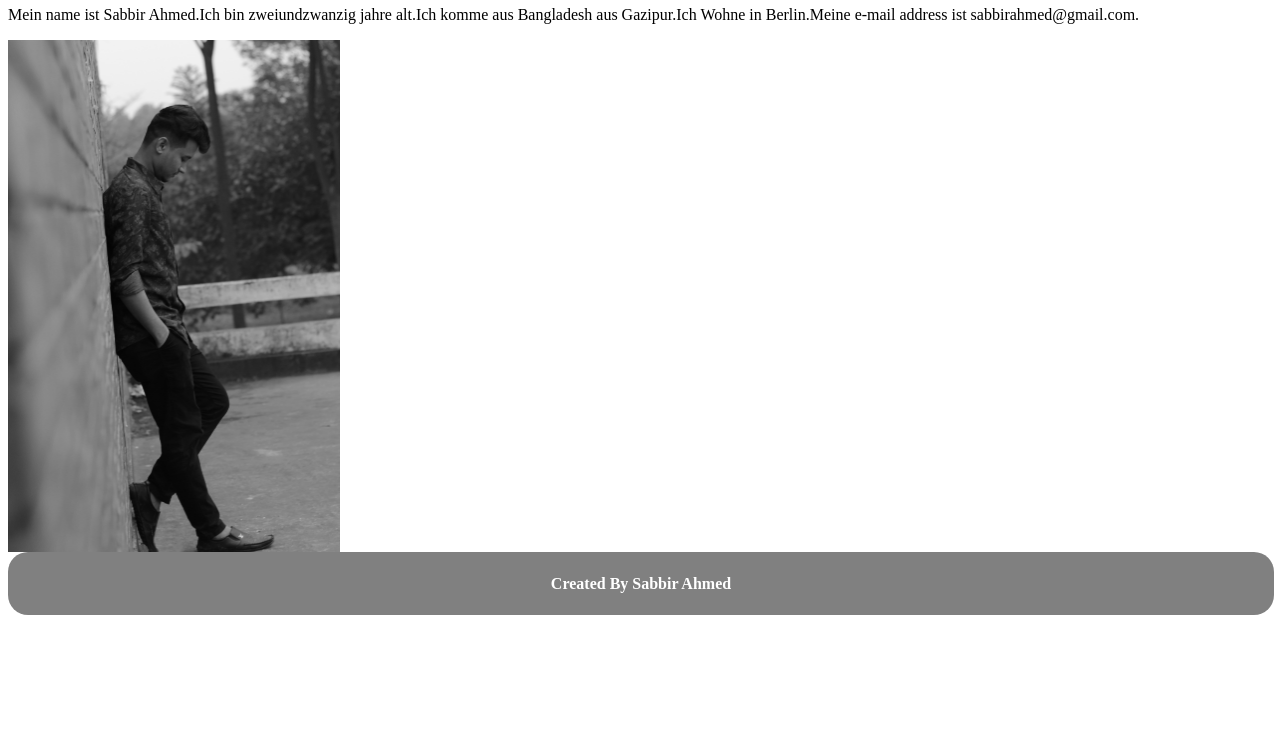
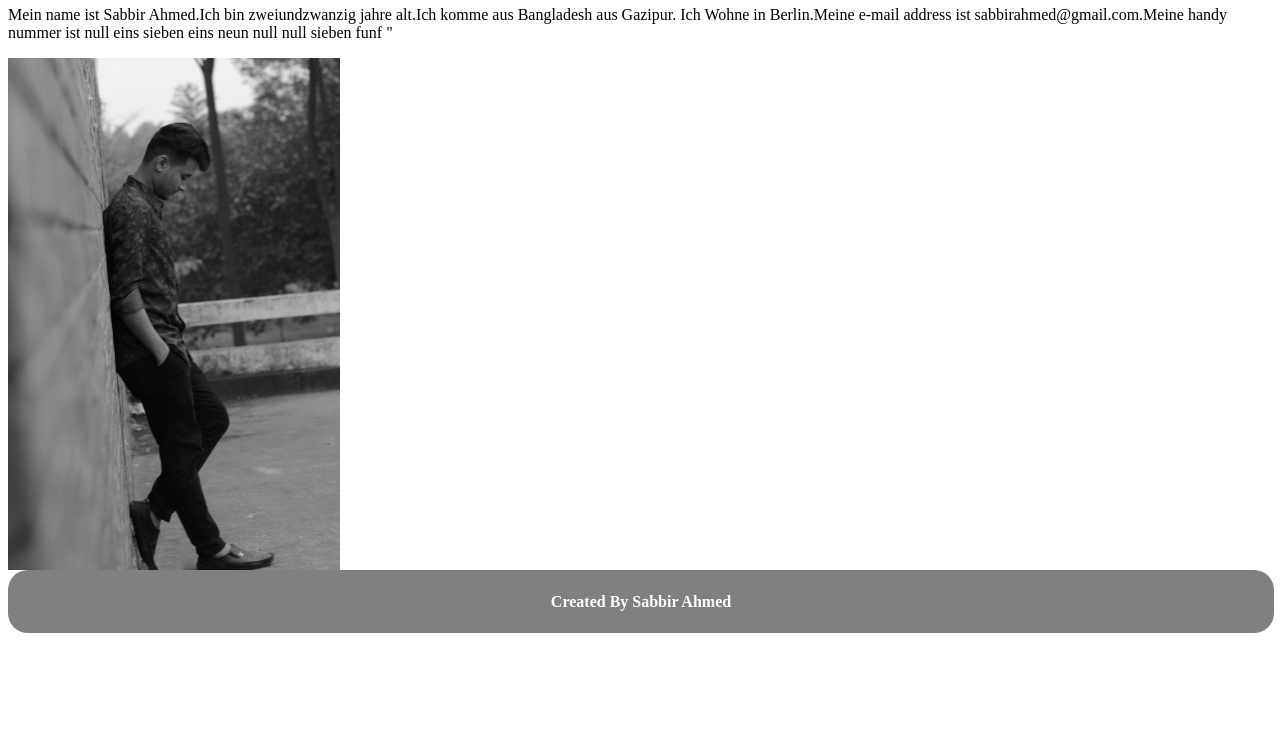
Before and after one commit to sabbirahmedrizbi/SabbirAhmed, a plain HTML site: page index.html in a window 1280 px wide. Shown: the part 60-800 px from the top of the page. Drawn offline with Linux system fonts and the light colour scheme.

Commit message:
document added

```diff
--- a/index.html
+++ b/index.html
@@ -9,11 +9,13 @@
 <body>
     <div>
         <h1>Sabbir Ahmed</h1>
-        <p>Mein name ist Sabbir Ahmed.Ich bin zweiundzwanzig jahre alt.Ich komme aus Bangladesh aus Gazipur.Ich Wohne in Berlin.Meine e-mail address ist sabbirahmed@gmail.com.</p>
+        <p>Mein name ist Sabbir Ahmed.Ich bin zweiundzwanzig jahre alt.Ich komme aus Bangladesh aus Gazipur.
+            Ich Wohne in Berlin.Meine e-mail address ist sabbirahmed@gmail.com.Meine handy nummer ist null eins sieben eins neun null null sieben funf "</p>
     </div>
     <div class="pic1">
         <img src="Images/my.jpg" height="512px" width="332px">
     </div>
+
 </body>
 <footer>
     <div id="footer">
```
